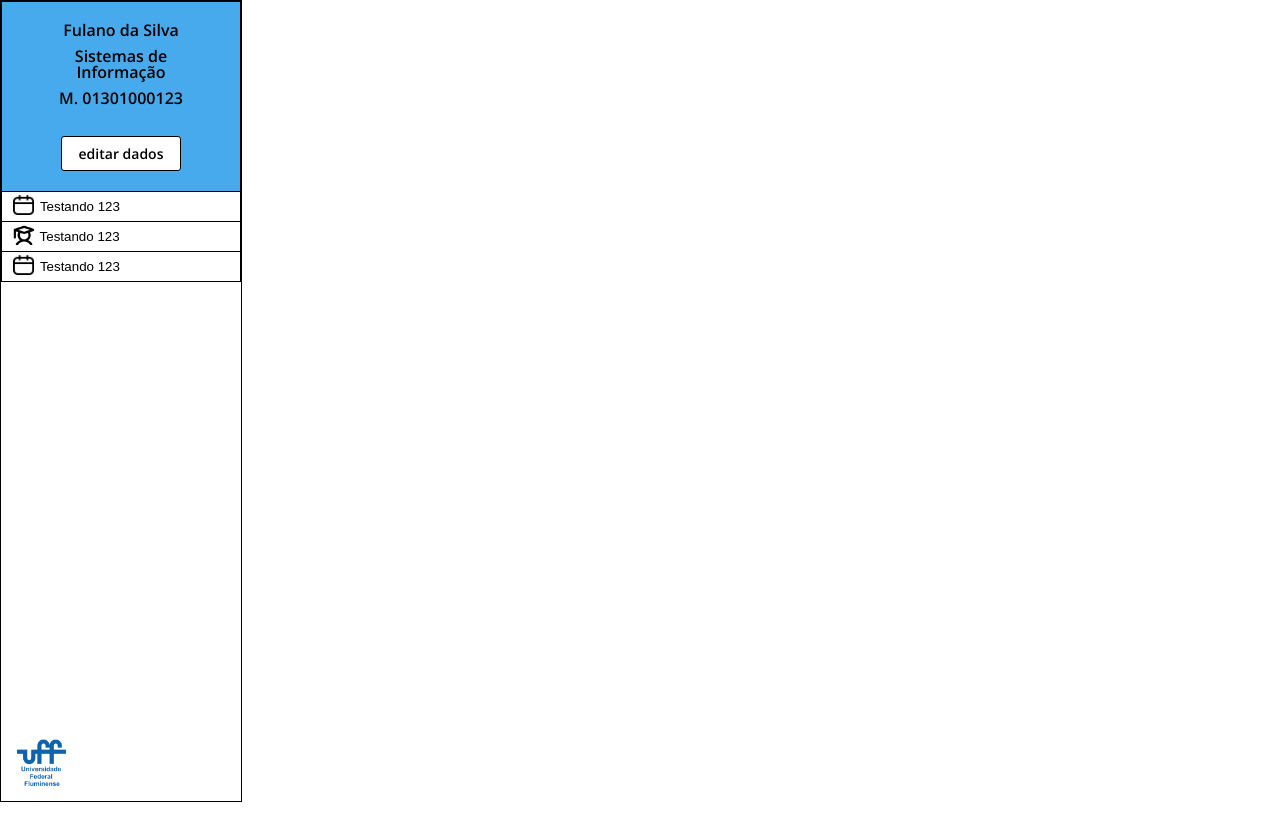
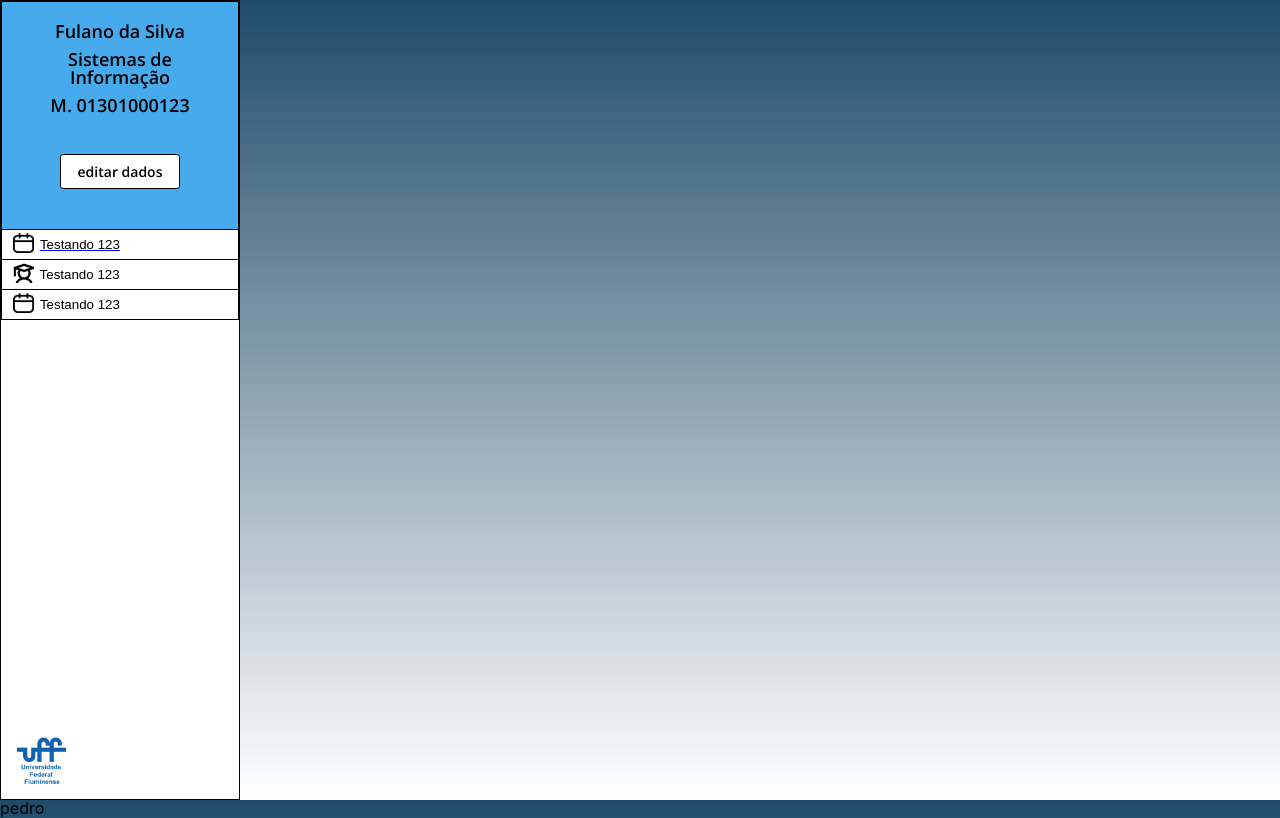
Before and after one commit to gustavo-ferreira03/projeto-iduff-front, a React (Create React App) app: page /VisuCuri in a window 1280 px wide. Built offline with nearby package versions, Linux system fonts and the light colour scheme; a web font is replaced by a local one.

Commit message:
rotas e componentes atualizados

```diff
--- a/src/App.jsx
+++ b/src/App.jsx
@@ -1,15 +1,11 @@
-import { Route, Routes } from 'react-router-dom'
-import getRoutes from './routes/routes'
-
 import Sidebar from './components/Sidebar/Sidebar'
+import {Outlet, Link} from 'react-router-dom';
 
 function App() {
   return (
     <>
       <Sidebar />
-      <Routes>
-        {getRoutes()}
-      </Routes>
+      <Outlet />
     </>
   );
 }
--- a/src/components/Sidebar/NavBar/NavBar.jsx
+++ b/src/components/Sidebar/NavBar/NavBar.jsx
@@ -1,16 +1,18 @@
 import React from 'react'
 import NavButton from './NavButton'
 import styles from './NavBar.module.css'
-
+import {Link} from "react-router-dom"
 import calendar_icon from '../assets/calendar_icon.png'
 import student_icon from '../assets/student_icon.png'
 
 export default function NavBar() {
   return (
     <nav className={styles.navbar}>
+        <Link to="/VisuCuri">
         <NavButton
             img={calendar_icon}
         >Testando 123</NavButton>
+        </Link>
         <NavButton
             img={student_icon}
         >Testando 123</NavButton>
--- a/src/components/Sidebar/Sidebar.module.css
+++ b/src/components/Sidebar/Sidebar.module.css
@@ -1,12 +1,12 @@
 .sidebar {
-    position: fixed;
-    height: 100%;
+    height: 100vh;
     width: 240px;
     border: 1px solid var(--black);
     font-family: 'Open Sans', sans-serif;
     display: flex;
     flex-direction: column;
     justify-content: space-between;
+    background-color: var(--white);
 }
 
 .sidebar button:hover {
@@ -17,14 +17,16 @@
 .user_info {
     background-color: var(--lighter-blue);
     border: 1px solid var(--black);
-    padding: 20px;
+    padding-top: 20px;
     display: flex;
     flex-direction: column;
     align-items: center;
-    gap: 30px;
+    gap: 40px;
+    height:229px;
 }
 
 .text {
+    font-size: 18px;
     display: flex;
     flex-direction: column;
     gap: 10px;
--- /dev/null
+++ b/src/components/VisuCuri.jsx
@@ -0,0 +1,7 @@
+export function VisuCuri (){
+    return(
+        <div>
+            <h1>pedro</h1>
+        </div>
+    )
+}
--- a/src/index.js
+++ b/src/index.js
@@ -1,13 +1,9 @@
 import React from 'react';
 import ReactDOM from 'react-dom';
 import './styles/index.css';
-import './styles/reset.css'
-import App from './App';
-import { BrowserRouter } from 'react-router-dom'
+import GetRoutes from './routes/routes'
 
 ReactDOM.render(
-  <BrowserRouter>
-    <App />
-  </BrowserRouter>,
+  <GetRoutes/>,
   document.getElementById('root')
 );
--- a/src/routes/routes.js
+++ b/src/routes/routes.js
@@ -1,12 +1,16 @@
 import React from 'react'
-import { Routes, Route } from 'react-router-dom'
+import { BrowserRouter, Routes, Route} from 'react-router-dom'
+import {VisuCuri} from '../components/VisuCuri'
+import App from '../App.jsx'
 
-import Test from '../pages/Test'
-
-export default function getRoutes() {
+export default function GetRoutes() {
   return (
-        <>
-            <Route exact path="/" element={<Test />}/>
-        </>
+    <BrowserRouter>
+        <Routes>
+            <Route path="/" element={<App />}>
+              <Route path='/VisuCuri' element={<VisuCuri />}></Route>
+            </Route>
+        </Routes>
+    </BrowserRouter>
   )
 }
--- a/src/styles/index.css
+++ b/src/styles/index.css
@@ -1,3 +1,51 @@
+/* http://meyerweb.com/eric/tools/css/reset/
+   v2.0 | 20110126
+   License: none (public domain)
+*/
+html, body, div, span, applet, object, iframe,
+h1, h2, h3, h4, h5, h6, p, blockquote, pre,
+a, abbr, acronym, address, big, cite, code,
+del, dfn, em, img, ins, kbd, q, s, samp,
+small, strike, strong, sub, sup, tt, var,
+b, u, i, center,
+dl, dt, dd, ol, ul, li,
+fieldset, form, label, legend,
+table, caption, tbody, tfoot, thead, tr, th, td,
+article, aside, canvas, details, embed,
+figure, figcaption, footer, header, hgroup,
+menu, nav, output, ruby, section, summary,
+time, mark, audio, video {
+    margin: 0;
+    padding: 0;
+    border: 0;
+    font-size: 100%;
+    font: inherit;
+    vertical-align: baseline;
+}
+/* HTML5 display-role reset for older browsers */
+article, aside, details, figcaption, figure,
+footer, header, hgroup, menu, nav, section {
+    display: block;
+}
+body {
+    line-height: 1;
+}
+ol, ul {
+    list-style: none;
+}
+blockquote, q {
+    quotes: none;
+}
+blockquote:before, blockquote:after,
+q:before, q:after {
+    content: '';
+    content: none;
+}
+table {
+    border-collapse: collapse;
+    border-spacing: 0;
+}
+
 :root {
   --light-blue: #008BE7;
   --lighter-blue: #47AAEC;
@@ -8,13 +56,19 @@
   --shadow: rgba(0, 0, 0, 0.25);
 }
 
+*{box-sizing: border-box;}
+
+html{
+  height: 100%;
+}
+
 body {
-  margin: 0;
   font-family: -apple-system, BlinkMacSystemFont, 'Segoe UI', 'Roboto', 'Oxygen',
     'Ubuntu', 'Cantarell', 'Fira Sans', 'Droid Sans', 'Helvetica Neue',
     sans-serif;
   -webkit-font-smoothing: antialiased;
   -moz-osx-font-smoothing: grayscale;
+  background-image: linear-gradient(360deg, rgba(255,255,255,1) 0%, rgba(31,75,105,1) 100%, rgba(9,9,121,1) 100%);
 }
 
 code {
```
Also changed, not shown: src/components/ItemList/Course.jsx (line endings or trailing spaces), src/pages/Test.jsx (line endings or trailing spaces).
